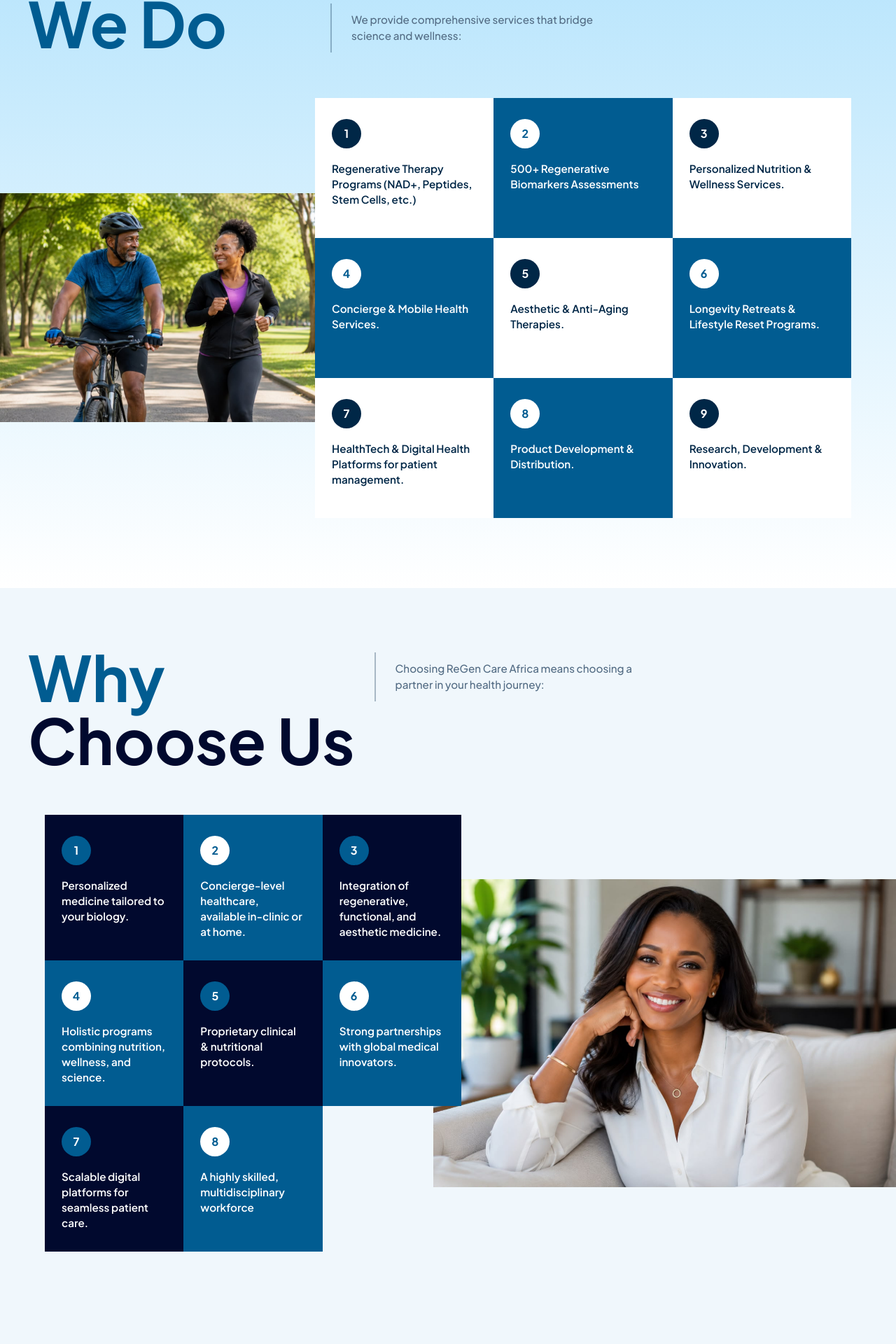
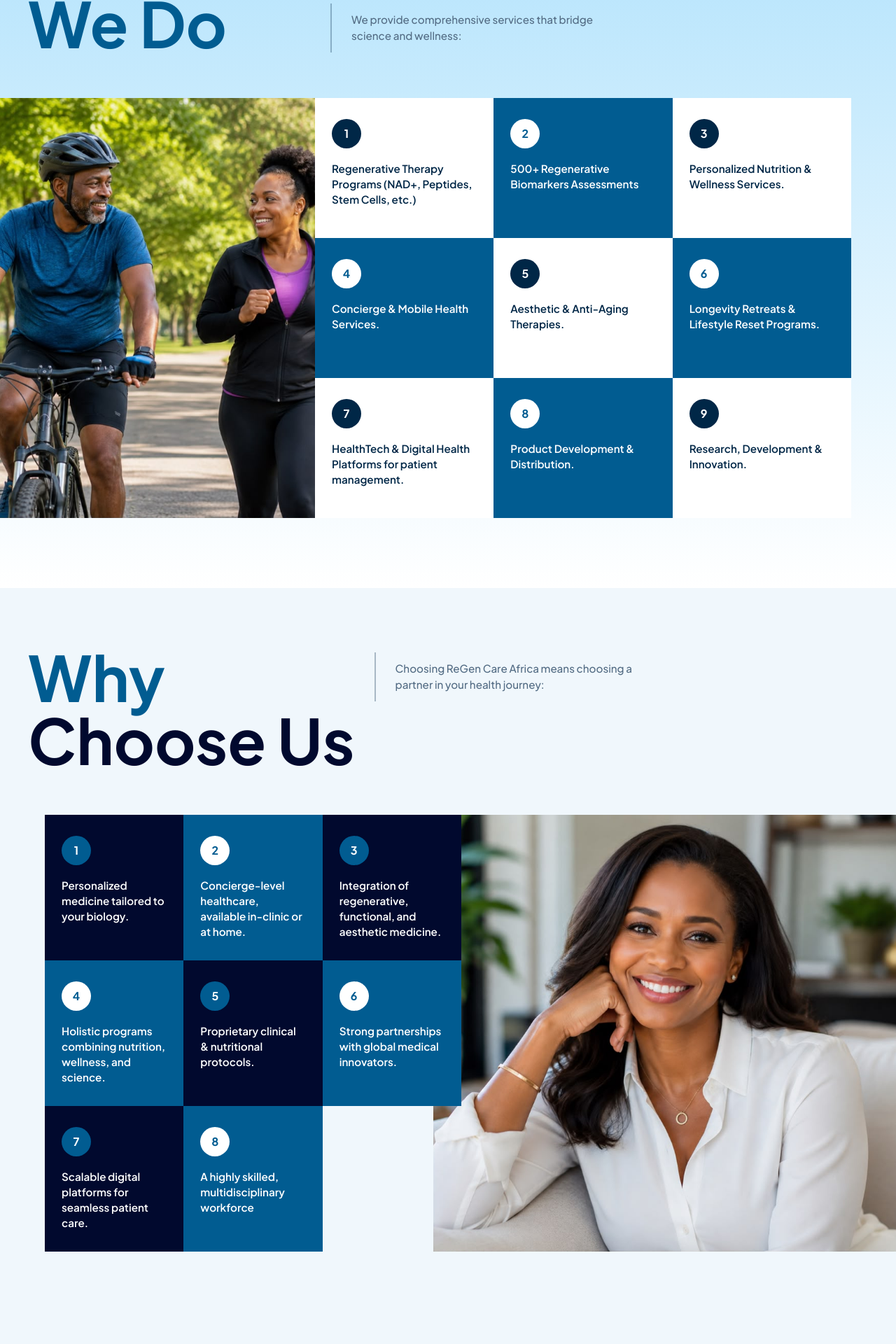
Before and after one commit to DrEnehHealthCareServices/Regen-Website, a React (Vite) app: page /about in a window 1280 px wide. Shown: the part 1735-3655 px from the top of the page at 70% size. Built offline with nearby package versions, Linux system fonts and the light colour scheme.

Commit message:
style: update About page image alignment to stretch, crop, and top-align

```diff
--- a/src/pages/About.css
+++ b/src/pages/About.css
@@ -286,21 +286,23 @@
   gap: 0;
   width: 100%;
   margin: 0;
-  align-items: center;
+  align-items: stretch;
 }
 
 .wwd-image-col {
   position: relative;
-  overflow: visible;
+  overflow: hidden;
   z-index: 2;
   width: 490px;
+  height: 100%;
   flex-shrink: 0;
 }
 
 .wwd-image-col img {
   width: 100%;
-  height: auto;
-  object-fit: contain;
+  height: 100%;
+  object-fit: cover;
+  object-position: top;
   border-radius: 0;
   display: block;
 }
@@ -448,7 +450,7 @@
   gap: 0;
   width: 100%;
   margin: 0;
-  align-items: center;
+  align-items: stretch;
 }
 
 .wcu-cards-grid {
@@ -465,17 +467,19 @@
 
 .wcu-image-col {
   position: relative;
-  overflow: visible;
+  overflow: hidden;
   z-index: 2;
   margin: 0;
   width: 661px;
+  height: 100%;
   flex-shrink: 0;
 }
 
 .wcu-image-col img {
   width: 100%;
-  height: auto;
-  object-fit: contain;
+  height: 100%;
+  object-fit: cover;
+  object-position: top;
   border-radius: 0;
   display: block;
 }
@@ -693,7 +697,8 @@
 
   .wwd-image-col img {
     width: 100%;
-    height: auto;
+    height: auto !important;
+    object-fit: cover;
   }
 
   .wwd-cards-grid {
@@ -761,7 +766,8 @@
 
   .wcu-image-col img {
     width: 100%;
-    height: auto;
+    height: auto !important;
+    object-fit: cover;
   }
 
   /* Core Values responsive */
```
